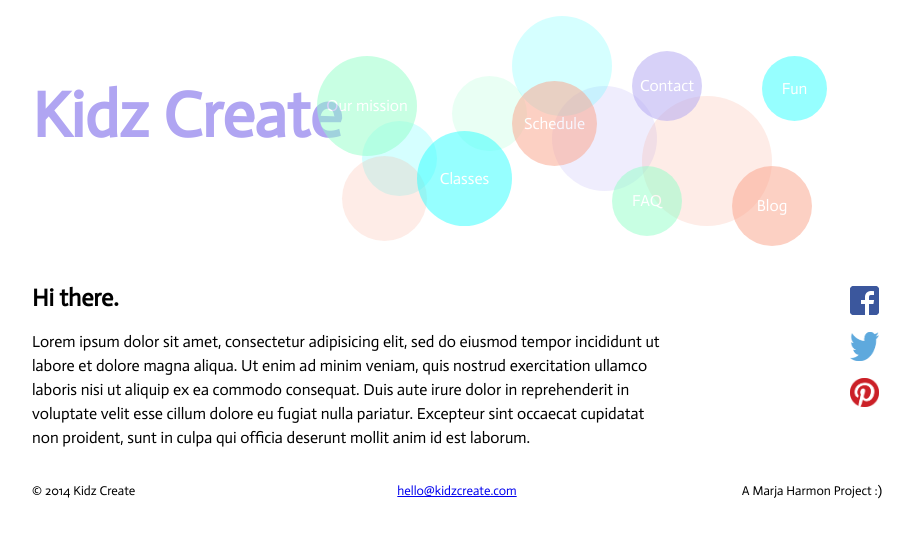
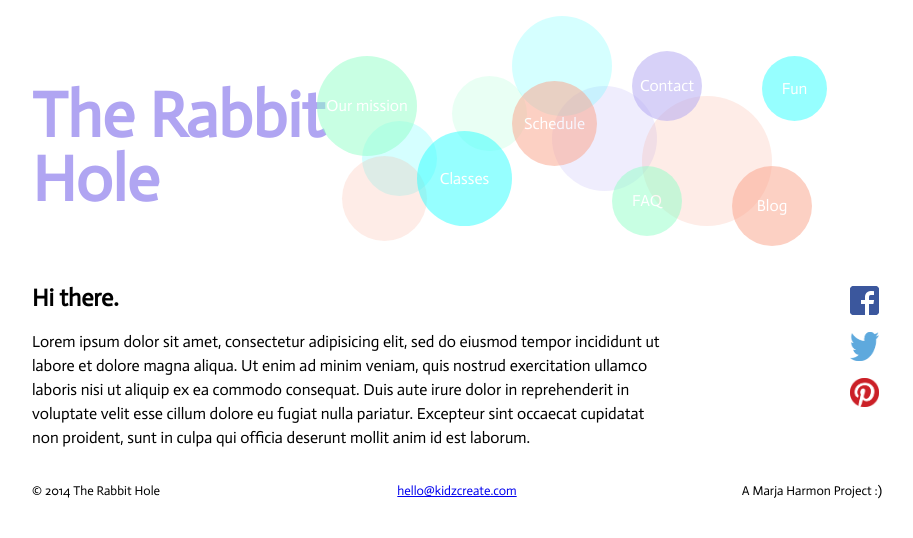
Before and after one commit to tsmall/rabbithole, a Jekyll site: the page built from index.md, in a window 1280 px wide. Shown: the top 538 px of the page, without its empty margins (183-1096 px from the left). Built offline with Jekyll 4.4.1, drawn with Linux system fonts in a browser that asks for light colours; Markdown is read by kramdown in place of the engine named in the settings.

Commit message:
Change site name to "The Rabbit Hole"

```diff
--- a/_config.yml
+++ b/_config.yml
@@ -1,4 +1,4 @@
-name: Kidz Create
+name: The Rabbit Hole
 markdown: redcarpet
 pygments: true
 baseurl: /untitled
```
